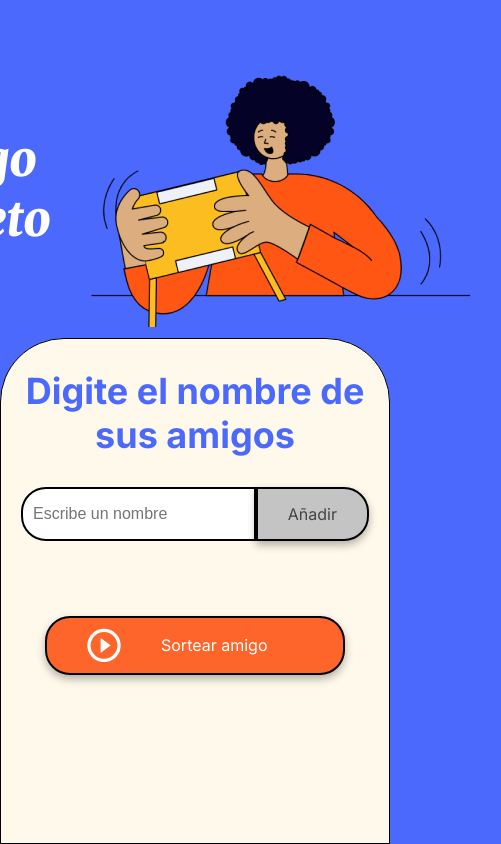
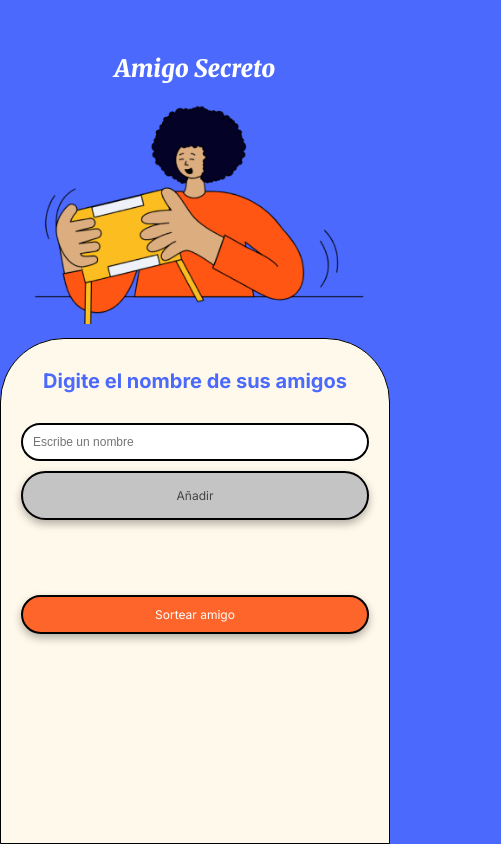
Before and after one commit to fersho101/challenge-amigo-secreto, a plain HTML site: page index.html in a window 390 px wide. Shown: the whole page, 501 px wide, since content can reach past the window. Drawn offline with Linux system fonts and the light colour scheme.

Commit message:
:lipstick:

```diff
--- a/style.css
+++ b/style.css
@@ -180,3 +180,64 @@ ul {
 .button-reset:hover {
     background-color: var(--color-button-reset-hover);
 }
+
+/* Responsividad */
+
+@media (max-width: 768px) {
+    .header-banner {
+        flex-direction: column;
+    }
+}
+
+@media (max-width: 480px) {
+    .header-banner {
+        flex-direction: column;
+    }
+
+    .header-banner h1 {
+        font-size: 24px;
+    }
+
+    .header-banner img {
+        max-width: 100%;
+    }
+
+    .input-section h2 {
+        font-size: 20px;
+    }
+
+    .input-section .input-wrapper {
+        max-width: 100%;
+        flex-direction: column;
+
+        .input-name {
+            font-size: 12px;
+            border-radius: 25px 25px;
+        }
+
+        .button-add {
+            border-radius: 25px 25px;
+            margin-top: 10px;
+            font-size: 12px;
+        }
+    }
+
+    .name-list {
+        font-size: 12px;
+    }
+
+    .button-container {
+        width: 100%;
+
+        button {
+            font-size: 12px;
+            justify-content: center;
+
+            img {
+                display: none;
+            }
+        }
+
+    }
+
+}
```
Also changed, not shown: index.html (+9 -3 lines).
